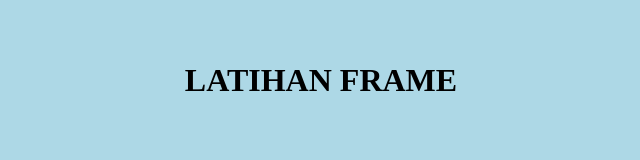
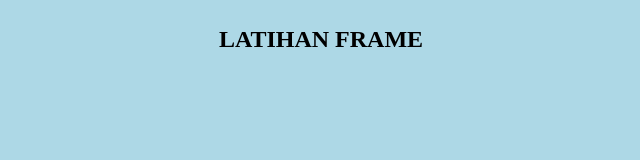
Before and after one commit to Lutfia1120/hosting-latihanframe, a plain HTML site: page fa.html in a window 1280 px wide. Shown: the whole page, without its empty margins (319-959 px from the left). Drawn offline with Linux system fonts and the light colour scheme.

Commit message:
Update fa.html

```diff
--- a/fa.html
+++ b/fa.html
@@ -6,7 +6,7 @@
     <title>Frame Atas</title>
 </head>
 <body bgcolor="lightblue">
-    <br><br><br>
-    <font size="6"><b><center>LATIHAN FRAME</center></b></font>
+    <br>
+    <font size="5"><b><center>LATIHAN FRAME</center></b></font>
 </body>
 </html>
```
